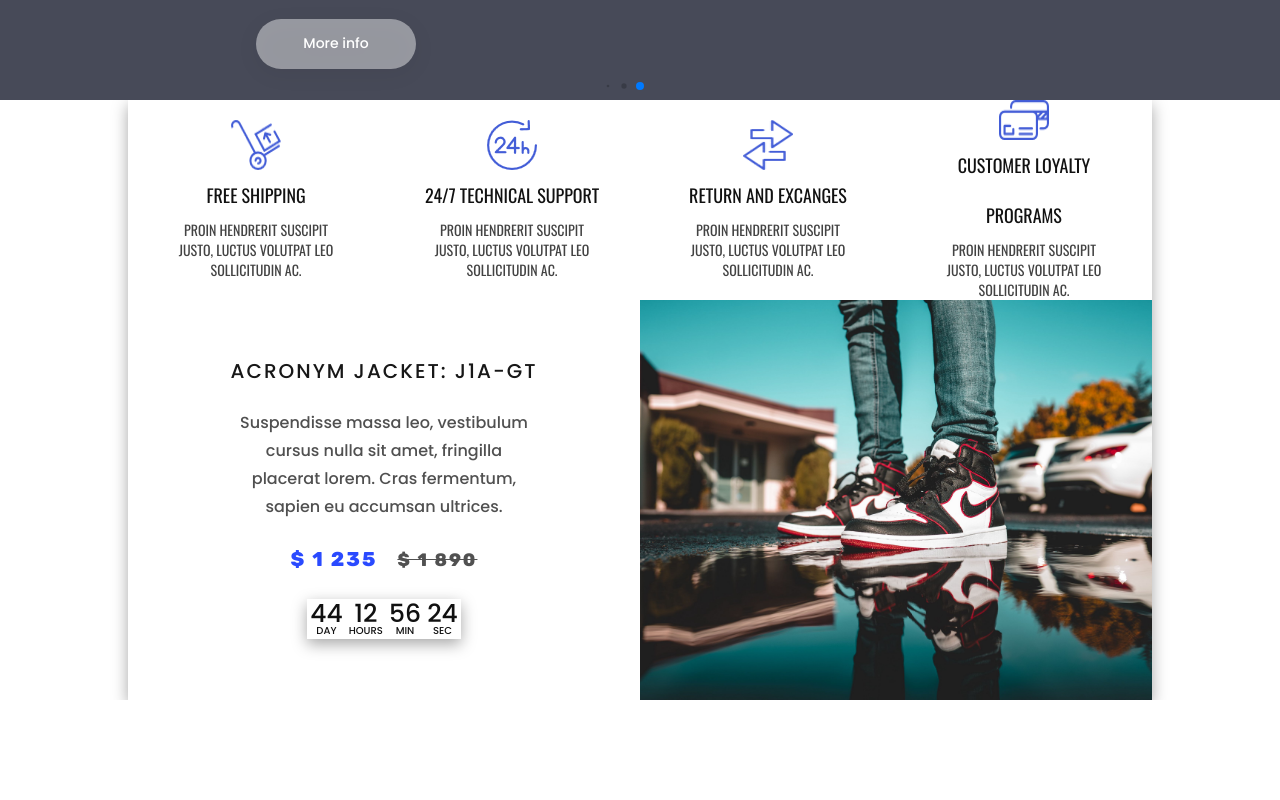
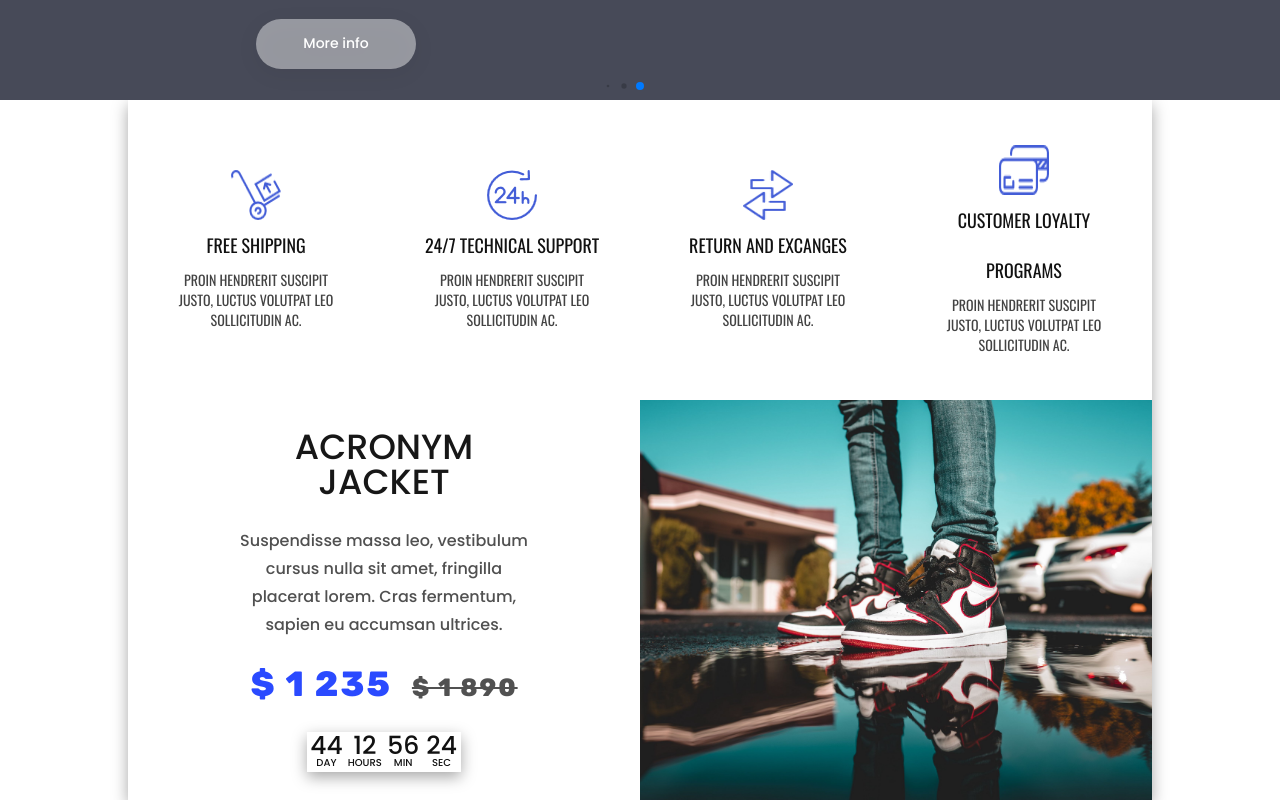
Before and after one commit to amandows/magazine, a plain HTML site: page index.html in a window 1280 px wide. Shown: the part 450-1250 px from the top of the page. Before the commit the page ends 1150 px from the top, so only its background shows below. Drawn offline with nearby package versions, Linux system fonts and the light colour scheme; files whose address does not match are found by name.

Commit message:
sda commit

```diff
--- a/index.html
+++ b/index.html
@@ -195,14 +195,14 @@
             <div class="content-2">
                 <div class="sale-content">
                     <div class="sale-text">
-                        <p class="title">Acronym Jacket: J1A-GT</p>
+                        <p class="title">Acronym Jacket</p>
                         <p class="description">Suspendisse massa leo, vestibulum cursus nulla sit amet, fringilla placerat lorem. Cras fermentum, sapien eu accumsan ultrices.</p>
                         <div class="price">$ 1 235<span class="price-span">$ 1 890</span></div>
                         <div class="date">
-                            <p id="days" class="day">01</p>
-                            <p id="hours" class="hours">23</p>
-                            <p id="minutes" class="min">55</p>
-                            <p id="seconds" class="sec">32</p>
+                            <p id="days" class="day"></p>
+                            <p id="hours" class="hours"></p>
+                            <p id="minutes" class="min"></p>
+                            <p id="seconds" class="sec"></p>
                         </div>
                     </div>
                 </div>
--- a/src/css/style.scss
+++ b/src/css/style.scss
@@ -355,7 +355,7 @@ main {
             display: grid;
             grid-template-columns: repeat(auto-fit, minmax(200px, 1fr));
             .item-1, .item-2, .item-3, .item-4 {
-                height: 200px;
+                height: 300px;
                 display: flex;
                 flex-direction: column;
                 justify-content: center;
@@ -398,8 +398,8 @@ main {
                 .sale-text {
                     width: 60%;
                     .title {
-                        font-size: 20px;
-                        letter-spacing: 2px;
+                        font-size: 35px;
+                        letter-spacing: 0px;
                         text-transform: uppercase;
                         color: #171717;
                         font-weight: 500;
@@ -417,7 +417,7 @@ main {
                         margin: 2rem 0;
                     }
                     .price {
-                        font-size: 20px;
+                        font-size: 35px;
                         letter-spacing: 2px;
                         text-transform: uppercase;
                         color: #2a4aff;
@@ -425,7 +425,7 @@ main {
                         font-family: "Rubik";
                         text-align: center;
                         .price-span {
-                            font-size: 18px;
+                            font-size: 25px;
                             letter-spacing: 2px;
                             text-transform: uppercase;
                             color: #515151;
@@ -446,6 +446,7 @@ main {
                         align-items: center;
                         margin-top: 30px;
                         p {
+                            width: 25%;
                             margin-top: 5px;
                             font-size: 25px;
                             line-height: 15px;
```
Also changed, not shown: src/css/style.css, 1 other file.
